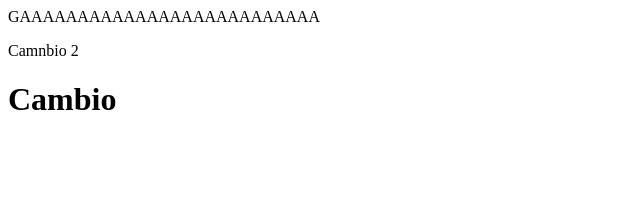
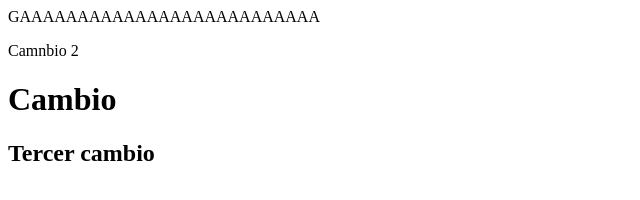
Before and after one commit to thonystar/PaginawebCafeteria, a plain HTML site: page index.html in a window 1280 px wide. Shown: the whole page, without its empty margins (0-640 px from the left). Drawn offline with Linux system fonts and the light colour scheme.

Commit message:
Update index.html
Realice el tercer cambio

```diff
--- a/index.html
+++ b/index.html
@@ -3,3 +3,4 @@
 <p> Camnbio 2</p>
 
 <h1>Cambio</h1>
+<h2>Tercer cambio </h2>
```
